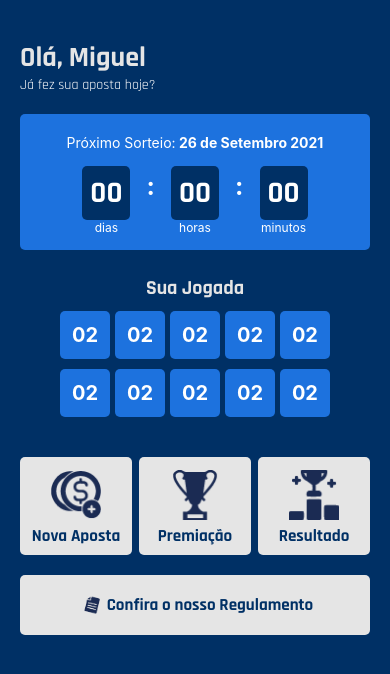
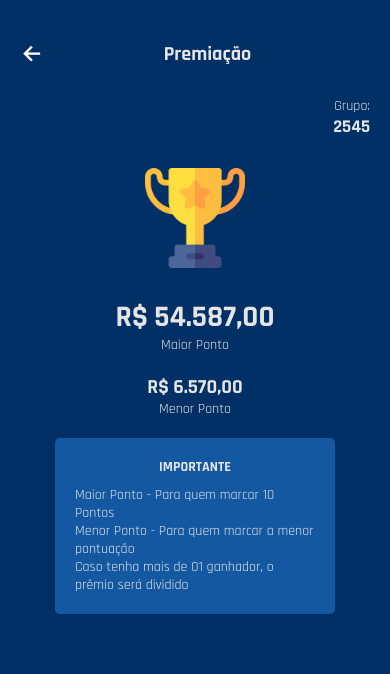
Before and after one commit to joaomiiiguel/SeninhaApp, a React Native app: screen /Premiacao in a window 390 px wide. Shown: the top 674 px of the page. Built offline with nearby package versions, Linux system fonts and the light colour scheme.

Commit message:
Tela de resultado finalizada

```diff
--- a/router.js
+++ b/router.js
@@ -7,6 +7,8 @@ const Stack = createNativeStackNavigator();
 import Login from './src/pages/Login';
 import HomeScreen from './src/pages/HomeScreen';
 import Regulamento from './src/pages/regulamento';
+import Premiacao from './src/pages/premiacao';
+import Resultado from './src/pages/Resultado';
 
 export default function router() {
     return (
@@ -15,6 +17,8 @@ export default function router() {
                     <Stack.Screen name="Login" component={Login} />
                     <Stack.Screen name="HomeScreen" component={HomeScreen} />
                     <Stack.Screen name="Regulamento" component={Regulamento} />
+                    <Stack.Screen name="Premiacao" component={Premiacao} />
+                    <Stack.Screen name="Resultado" component={Resultado} />
                 </Stack.Navigator>
         </NavigationContainer>
     )
--- a/src/pages/HomeScreen.js
+++ b/src/pages/HomeScreen.js
@@ -39,11 +39,11 @@ export default function HomeScreen({navigation}) {
                     <Image source={iconBtnNova} style={styles.imgBtn} />
                     <Text style={styles.titleBtn}>Nova Aposta</Text>
                 </TouchableOpacity>
-                <TouchableOpacity style={styles.BtnGrande}>
+                <TouchableOpacity style={styles.BtnGrande} onPress={() => navigation.navigate('Premiacao')}>
                     <Image source={iconBtnPremi} style={styles.imgBtn} />
                     <Text style={styles.titleBtn}>Premiação</Text>
                 </TouchableOpacity>
-                <TouchableOpacity style={styles.BtnGrande}>
+                <TouchableOpacity style={styles.BtnGrande} onPress={() => navigation.navigate('Resultado')}>
                     <Image source={iconBtnResult} style={styles.imgBtn} />
                     <Text style={styles.titleBtn}>Resultado</Text>
                 </TouchableOpacity>
--- a/src/pages/Resultado.js
+++ b/src/pages/Resultado.js
@@ -0,0 +1,58 @@
+import React from 'react'
+import { StyleSheet, Text, SafeAreaView, View, TouchableOpacity } from 'react-native'
+import { theme } from '../globalstyles'
+
+import { useFonts } from 'expo-font';
+import Header from '../components/Header';
+
+
+export default function Resultado({ navigation }) {
+    const [fontsLoaded] = useFonts({
+        RajdhaniRegular: require('../../assets/fonts/RajdhaniRegular.ttf'),
+        RajdhaniSemiBold: require('../../assets/fonts/Rajdhani-SemiBold.ttf'),
+        RajdhaniBold: require('../../assets/fonts/Rajdhani-Bold.ttf'),
+    });
+
+    if (!fontsLoaded) {
+        return null;
+    }
+    return (
+        <SafeAreaView style={styles.containerRegula}>
+            <Header nameHeader={'Resultado'} onPressGoBack={() => navigation.goBack()} />
+            <View>
+
+            </View>
+        </SafeAreaView>
+    )
+}
+const styles = StyleSheet.create({
+    containerRegula: {
+        flex: 1,
+        display: 'flex',
+        backgroundColor: theme.colors.primary75,
+        paddingLeft: 20,
+        paddingRight: 20,
+        paddingTop: 40,
+        textAlign: 'center'
+    },
+    titleRegul: {
+        fontFamily: 'RajdhaniBold',
+        color: theme.colors.white,
+        fontSize: 22,
+        marginTop: 40,
+    },
+    subtitleRegul: {
+        fontFamily: 'RajdhaniBold',
+        color: theme.colors.white,
+        fontSize: 18,
+        marginTop: 20,
+    },
+    textRegul: {
+        fontFamily: 'RajdhaniRegular',
+        color: theme.colors.white,
+        fontSize: 16,
+        marginTop: 20,
+        textAlign: 'left'
+    }
+
+})
--- a/src/pages/premiacao.js
+++ b/src/pages/premiacao.js
@@ -0,0 +1,92 @@
+import React from 'react'
+import { StyleSheet, Text, SafeAreaView, View, TouchableOpacity, Image } from 'react-native'
+import { theme } from '../globalstyles'
+
+import { useFonts } from 'expo-font';
+import Header from '../components/Header';
+
+import Trofel from '../../assets/trophy.png'
+
+export default function Premiacao({ navigation }) {
+    const [fontsLoaded] = useFonts({
+        RajdhaniRegular: require('../../assets/fonts/RajdhaniRegular.ttf'),
+        RajdhaniSemiBold: require('../../assets/fonts/Rajdhani-SemiBold.ttf'),
+        RajdhaniBold: require('../../assets/fonts/Rajdhani-Bold.ttf'),
+    });
+
+    if (!fontsLoaded) {
+        return null;
+    }
+    return (
+        <SafeAreaView style={styles.containerRegula}>
+            <Header nameHeader={'Premiação'} onPressGoBack={() => navigation.goBack()} />
+            <View style={styles.contentPremiacao}>
+                <View style={{alignItems: 'flex-end', width: '100%'}}>
+                    <Text style={styles.text}>Grupo:</Text>
+                    <Text style={[styles.textBold, {fontSize: 18}]}>2545</Text>
+                </View>
+                <Image source={Trofel} style={{ width: 100, height: 100, margin: 30 }} />
+                <View style={{alignItems: 'center', marginBottom: 20}}>
+                    <Text style={[styles.textBold, {fontSize: 30}]}>R$ 54.587,00</Text>
+                    <Text style={styles.text}>Maior Ponto</Text>
+                </View>
+                <View style={{alignItems: 'center', marginBottom: 20}}>
+                    <Text style={[styles.textBold, {fontSize: 20}]}>R$ 6.570,00</Text>
+                    <Text style={styles.text}>Menor Ponto</Text>
+                </View>
+                <View style={styles.cardImport}>
+                    <Text style={[styles.textBold, {textAlign: 'center', marginBottom: 10}]}>IMPORTANTE</Text>
+                    <Text style={styles.text}>Maior Ponto - Para quem marcar 10 Pontos</Text>
+                    <Text style={styles.text}>Menor Ponto - Para quem marcar a menor pontuação</Text>
+                    <Text style={styles.text}>Caso tenha mais de 01 ganhador, o prêmio será dividido</Text>
+                </View>
+
+            </View>
+        </SafeAreaView>
+    )
+}
+const styles = StyleSheet.create({
+    containerRegula: {
+        flex: 1,
+        display: 'flex',
+        backgroundColor: theme.colors.primary75,
+        paddingLeft: 20,
+        paddingRight: 20,
+        paddingTop: 40,
+        textAlign: 'center'
+    },
+    titleRegul: {
+        fontFamily: 'RajdhaniBold',
+        color: theme.colors.white,
+        fontSize: 22,
+        marginTop: 40,
+    },
+    subtitleRegul: {
+        fontFamily: 'RajdhaniBold',
+        color: theme.colors.white,
+        fontSize: 18,
+        marginTop: 20,
+    },
+    text: {
+        fontFamily: 'RajdhaniRegular',
+        color: theme.colors.white,
+        textAlign: 'left',
+    },
+    textBold: {
+        fontFamily: 'RajdhaniBold',
+        color: theme.colors.white,
+        textAlign: 'left',
+    },
+    contentPremiacao:{
+        display: 'flex',
+        alignItems:'center',
+        marginTop: 30
+    },
+    cardImport:{
+        width: '80%',
+        backgroundColor: theme.colors.primary50,
+        padding: 20,
+        borderRadius: 5
+    }
+
+})
```
Also changed, not shown: assets/trophy.png (added).
